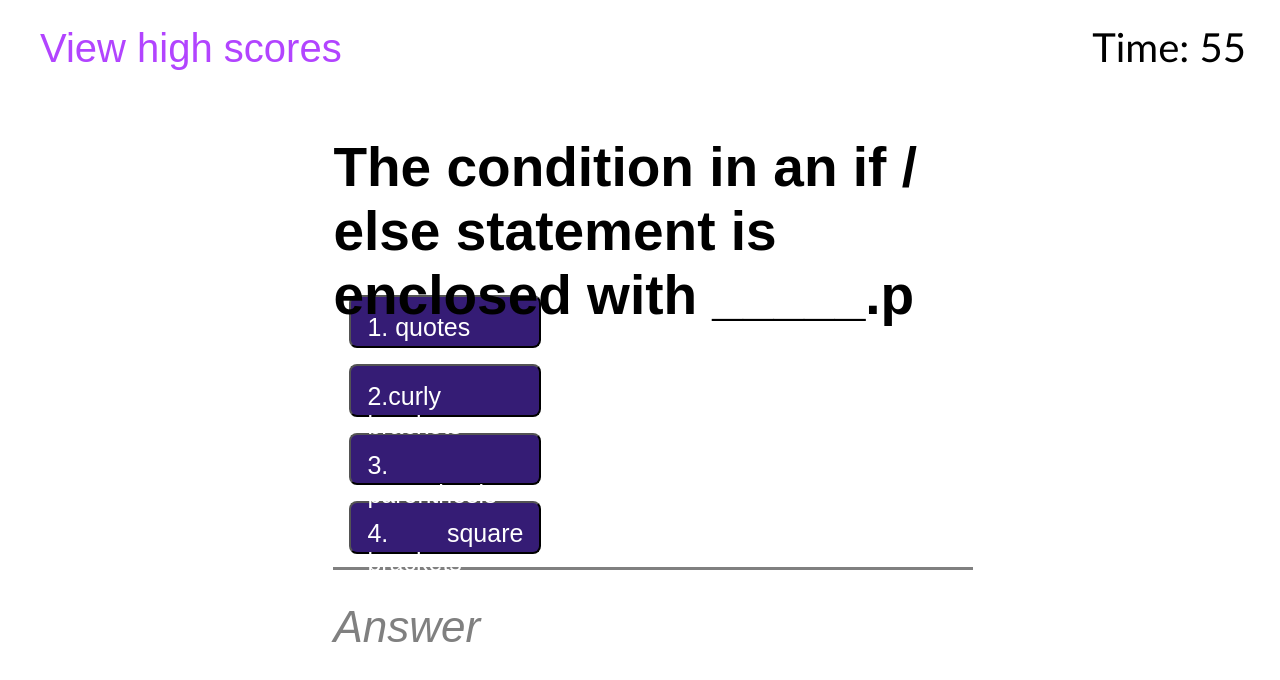
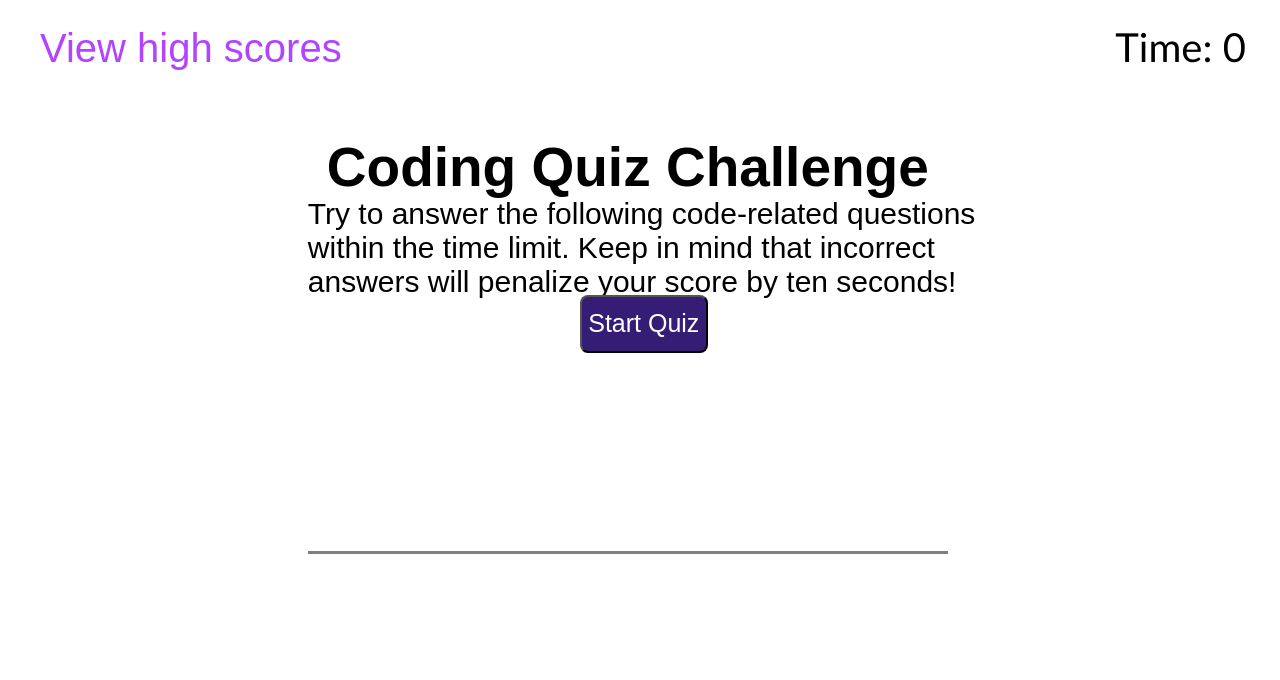
Before and after one commit to AutomataXRWrks/CodeQuizJs, a plain HTML site: page index.html in a window 1280 px wide. Drawn offline with Linux system fonts and the light colour scheme.

Commit message:
init template

```diff
--- a/assets/css/reset.css
+++ b/assets/css/reset.css
@@ -43,10 +43,19 @@ width: 50%;
 height: 60%;
 position: absolute;
   top: 20%;
-  left: 28%;
-  margin: -25px 0 0 -25px
+  left: 26%;
+  margin: -25px 0 0 -25px;
 
 }
+
+.init-text{
+    font-size: 30px;
+    font-family: Arial, Helvetica, sans-serif;
+    width: 110%;
+    position: absolute;
+        top: 13%;
+}
+
 
 .questions{
     background-color:white;
@@ -54,6 +63,7 @@ position: absolute;
     font-size: 55px;
     font-weight: bold;
     font-family: Arial, Helvetica, sans-serif;
+    text-align: center;
 }
 
 .answerButtons{
@@ -75,7 +85,20 @@ position: absolute;
     font-family: Arial, Helvetica, sans-serif;
     text-align: justify;
     padding: 1rem;
+}
 
+.start{
+    background-color: rgb(53, 28, 117);
+    margin: 1rem;
+    font-size: 25px;
+    border-radius: 8px;
+    flex: wrap;
+    width: 20%;
+    height: 12%;
+    color: white;
+    font-family: Arial, Helvetica, sans-serif;
+    position: absolute;
+    left: 40%;
 }
 
 .answerButtons button:hover{
--- a/assets/js/script.js
+++ b/assets/js/script.js
@@ -1,9 +1,9 @@
 var timerText = document.querySelector('#timer');
-var questionContainer = document.querySelector('.answerButtons');
+var optionsContainer = document.querySelector('.answerButtons');
 var questions = document.querySelector('.questions');
-
-
-
+var questionContainer = document.querySelector('.question-container');
+var initButton = document.querySelector('.start');
+var initSubTitle = document.querySelector('.init-text')
 
 var codeQuiz  = {
     scene: 1,
@@ -47,9 +47,9 @@ function setTime() {
     for (var i = 0; i < 4; i++) {
       var buttons = document.createElement('button');
       buttons.textContent = codeQuiz.codeQuizAnswersTextO[i];
-      questions.setAttribute("style" , "font-size: 60px")
+      questions.setAttribute("style" , "font-size: 55px", "text-align: left");
       //buttons.setAttribute("style" , "border-radius: 15%; font-size: 25px; margin: 1rem; background-color: blueviolet; display: block;");
-      questionContainer.appendChild(buttons);
+      optionsContainer.appendChild(buttons);
     }
 
   } else if(scene === 1){
@@ -57,9 +57,9 @@ function setTime() {
       var buttons = document.createElement('button');
       buttons.textContent = codeQuiz.codeQuizAnswersTextT[i];
       console.log(codeQuiz.codeQuizAnswersTextT[i]);
-      questions.setAttribute("style" , "font-size: 55px")
+      questions.setAttribute("style" , "font-size: 55px", "text-align: left");
       //buttons.setAttribute("style" , "border-radius: 15%; font-size: 25px; margin: 1rem; background-color: blueviolet; display: block;");
-      questionContainer.appendChild(buttons);
+      optionsContainer.appendChild(buttons);
     }
   }else if (scene === 2){
     for (var i = 0; i < 4; i++){
@@ -67,31 +67,36 @@ function setTime() {
       buttons.textContent = codeQuiz.codeQuizAnswersTextTH[i];
       console.log(codeQuiz.codeQuizAnswersTextTH[i]);
       questions.setAttribute("style" , "font-size: 60px")
+      buttons.setAttribute("style", "width: 31%;")
       //buttons.setAttribute("style" , "border-radius: 15%; font-size: 25px; margin: 1rem; background-color: blueviolet; display: block;");
-      questionContainer.appendChild(buttons);
+      optionsContainer.appendChild(buttons);
   }
   } else if (scene === 3){
     for (var i = 0; i < 4; i++){
       var buttons = document.createElement('button');
       buttons.textContent = codeQuiz.codeQuizAnswersTextF[i];
       console.log(codeQuiz.codeQuizAnswersTextF[i]);
-      questions.setAttribute("style" , "font-size: 60px")
+      questions.setAttribute("style" , "font-size: 51px")
       //buttons.setAttribute("style" , "border-radius: 15%; font-size: 25px; margin: 1rem; background-color: blueviolet; display: block;");
-      questionContainer.appendChild(buttons);
+      optionsContainer.appendChild(buttons);
   }
   } else if (scene === 4){
     for (var i = 0; i < 4; i++){
       var buttons = document.createElement('button');
-      buttons.textContent = codeQuiz.codeQuizAnswersTextF[i];
+      buttons.textContent = codeQuiz.codeQuizAnswersTextFV[i];
       console.log(codeQuiz.codeQuizAnswersTextFV[i]);
-      questions.setAttribute("style" , "font-size: 60px")
+      questions.setAttribute("style" , "font-size: 46px")
       //buttons.setAttribute("style" , "border-radius: 15%; font-size: 25px; margin: 1rem; background-color: blueviolet; display: block;");
-      questionContainer.appendChild(buttons);
+      optionsContainer.appendChild(buttons);
   }
   }
 }
 
   function createQuestions(scene){
+    setTime();
+    questions.textContent = "";
+    initSubTitle.textContent = "";
+    initButton.remove();
       if(scene === 0){
         questions.textContent = codeQuiz.questions[scene];
         //buttons.setAttribute("style" , "border-radius: 15%; font-size: 25px; margin: 1rem; background-color: blueviolet; display: block;");
@@ -104,15 +109,26 @@ function setTime() {
       } else if (scene === 4){
         questions.textContent = codeQuiz.questions[scene];
       }
+  }
+
+
+initButton.addEventListener('click', function(event){
+  event.preventDefault();
+  console.log(event);
+    createButtons(codeQuiz.scene);
+    createQuestions(codeQuiz.scene);
+});
+
+  function init(){
+    //setTime();
+    //createButtons(codeQuiz.scene);
+    //createQuestions(codeQuiz.scene);
 
   }
 
-  function init(){
-    setTime();
-    createButtons(codeQuiz.scene);
-    createQuestions(codeQuiz.scene);
+  function levelLogic(){
+    console.log('level logic');
 
   }
 
-
   init();
--- a/index.html
+++ b/index.html
@@ -11,7 +11,7 @@
     <div class="header">
         <nav>
             <header id="show-h-scores">View high scores</header>
-            <header id="timer">Time</header>
+            <header id="timer">Time: 0</header>
         </nav>
     </div>
 
@@ -19,11 +19,16 @@
 
     <main class="container">
         <div class="question-container">
-            <div class="questions">Here is the questions</div>
+            <div class="questions">Coding Quiz Challenge</div>
+            <div class="init-text">Try to answer the following code-related questions within
+                the time limit. Keep in mind that incorrect answers will penalize your score
+                by ten seconds!
+            </div>
+            <button class="start">Start Quiz</button>
             <div class="answerButtons">
 
             </div>
-            <div id="answer">Answer</div>
+            <div id="answer"></div>
         </div>
 
     </main>
```
Lines whose indentation alone changed are shown as unchanged.
